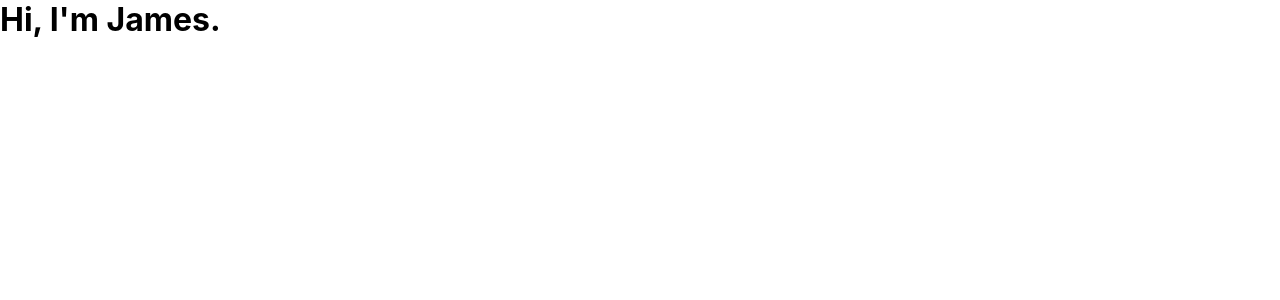
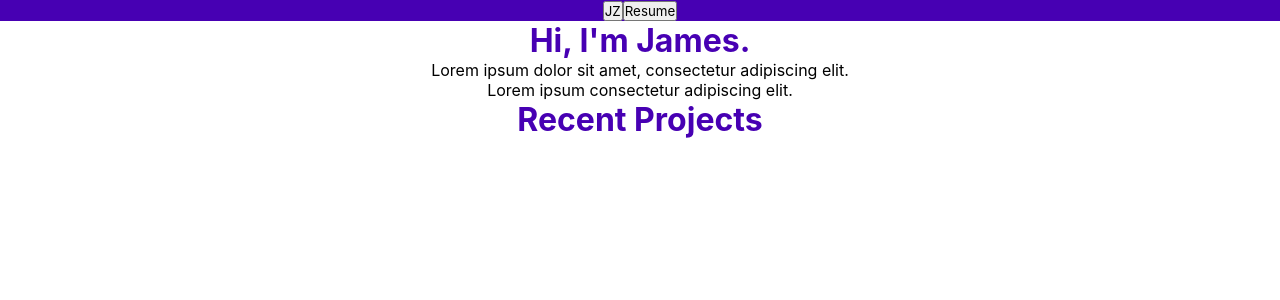
Before and after one commit to jayyzzeezzy/personal-website, a React (Vite) app: page / in a window 1280 px wide. Shown: the top 300 px of the page. Built offline with nearby package versions, Linux system fonts and the light colour scheme.

Commit message:
Write out templates for navbar and intro sections

```diff
--- a/src/App.css
+++ b/src/App.css
@@ -1,3 +1,12 @@
 #root {
+  color: black;
+  text-align: center;
+}
 
+nav {
+    background-color: #4700b3;
 }
+
+h1 {
+    color: #4700b3;
+}
--- a/src/App.jsx
+++ b/src/App.jsx
@@ -4,7 +4,28 @@ function App() {
 
   return (
     <>
-      <h1>Hi, I'm James.</h1>
+      <nav>
+        <a href="/">
+          <button>JZ</button>
+        </a>
+        <a href="https://drive.google.com/file/d/1OgxCoq5m945q1StFRq1NP5mEGNymfCf1/view?usp=sharing" target="_blank">
+          <button type="button">Resume</button>
+        </a>
+      </nav>
+
+      <div>
+        <h1>Hi, I'm James.</h1>
+        <p>
+          Lorem ipsum dolor sit amet, consectetur adipiscing elit.
+        </p>
+        <p>
+        Lorem ipsum consectetur adipiscing elit.
+        </p>
+      </div>
+
+      <div>
+        <h1>Recent Projects</h1>
+      </div>
     </>
   )
 }
--- /dev/null
+++ b/src/db/myinfo.js
@@ -0,0 +1,5 @@
+const info = {
+    aboutMe: "Lorem ipsum dolor sit amet, consectetur adipiscing elit. Sed auctor sagittis orci a commodo. In semper mi in consequat fringilla. Ut iaculis ante quis cursus cursus. Morbi rhoncus lorem ut consectetur maximus. Nam nulla turpis, placerat id diam maximus, congue rhoncus dolor. Vestibulum sed eros vel nisi gravida maximus. Cras nisi sapien, varius vitae auctor vel, feugiat id risus. Vivamus nec lectus vitae mi convallis sodales. Fusce nisl est, elementum sit amet nisi sit amet, fringilla lacinia tellus. Nam eleifend consectetur nulla cursus euismod. Quisque vel pretium nulla. Aenean fringilla odio eu facilisis molestie. Donec aliquet sapien nisl, vitae commodo mi tristique et.",
+};
+
+export default info;
--- a/src/index.css
+++ b/src/index.css
@@ -8,3 +8,7 @@
   -webkit-font-smoothing: antialiased;
   -moz-osx-font-smoothing: grayscale;
 }
+
+body {
+  min-height: 100vh;
+}
```
